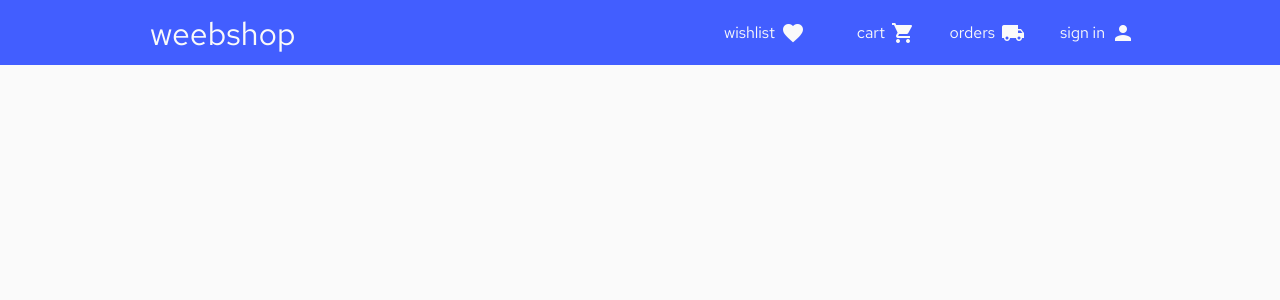
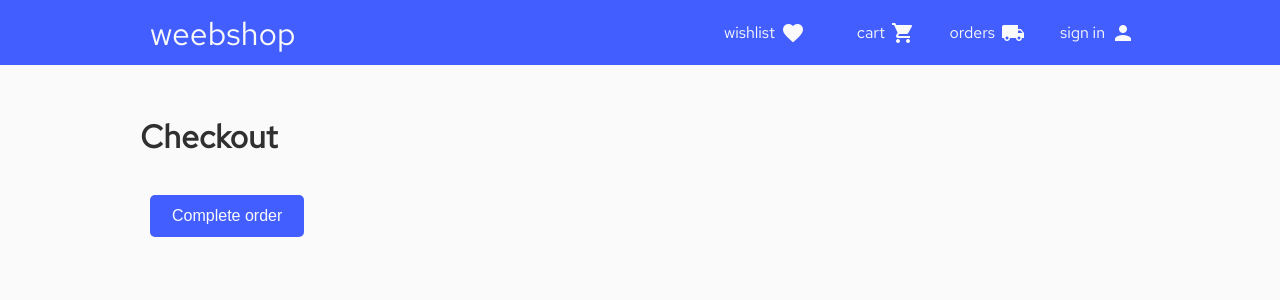
Before and after one commit to mr0x13f/iprwc-client, an Angular app: page /checkout in a window 1280 px wide. Before the commit this address led to /. Shown: the top 300 px of the page. Built offline with nearby package versions, Linux system fonts and the light colour scheme.

Commit message:
added checkout and order complete pages

```diff
--- a/src/app/cart/cart.component.html
+++ b/src/app/cart/cart.component.html
@@ -17,7 +17,6 @@
 <p *ngIf="error == CartError.UPDATE_FAIL" class="error">There was a problem updating the product in your cart. Please try again later.</p>
 <p *ngIf="error == CartError.REMOVE_FAIL" class="error">There was a problem removing the product from your cart. Please try again later.</p>
 <p *ngIf="error == CartError.CLEAR_FAIL" class="error">There was a problem clearing your cart. Please try again later.</p>
-<p *ngIf="error == CartError.CHECKOUT_FAIL" class="error">There was a problem checking out. Please try again later.</p>
 
-<button (click)="onCheckout()">Checkout</button>
+<button [routerLink]="['/checkout']">Checkout</button>
 <a (click)="onRemoveAll()">Remove all</a>
--- a/src/app/cart/cart.component.ts
+++ b/src/app/cart/cart.component.ts
@@ -5,14 +5,14 @@ import { CartService } from '../services/cart.service';
 import { Product } from '../models/product.model';
 import { ProductService } from '../services/product.service';
 import { DialogueService } from '../services/dialogue.service';
+import { Router } from '@angular/router';
 
 enum CartError {
     NONE,
     LOAD_FAIL,
     UPDATE_FAIL,
     REMOVE_FAIL,
-    CLEAR_FAIL,
-    CHECKOUT_FAIL
+    CLEAR_FAIL
 }
 
 @Component({
@@ -111,27 +111,14 @@ export class CartComponent implements OnInit {
             this.cartService.clearCart(
                 () => {
                     this.cartItems = [];
+                    this.totalPrice = 0;
                 }, error => {
                     this.error = CartError.CLEAR_FAIL;
                 });
 
-            this.totalPrice = 0;
 
         }, "Cancel")
 
     }
 
-    onCheckout() {
-
-        this.cartService.checkout(
-            () => {
-                this.cartItems = [];
-            }, error => {
-                this.error = CartError.CHECKOUT_FAIL;
-            });
-
-        this.totalPrice = 0;
-
-    }
-
 }
--- /dev/null
+++ b/src/app/checkout/checkout.component.html
@@ -0,0 +1,5 @@
+<h2>Checkout</h2>
+
+<button (click)="onCheckout()">Complete order</button>
+
+<p *ngIf="error == CheckoutError.CHECKOUT_FAIL" class="error">There was a problem completing your order. Please try again later.</p>
--- /dev/null
+++ b/src/app/checkout/checkout.component.ts
@@ -0,0 +1,39 @@
+import { Component, OnInit } from '@angular/core';
+import { CartService } from '../services/cart.service';
+import { Router } from '@angular/router';
+
+enum CheckoutError {
+    NONE,
+    CHECKOUT_FAIL
+}
+
+@Component({
+    selector: 'app-checkout',
+    templateUrl: './checkout.component.html',
+    styleUrls: ['./checkout.component.css']
+})
+export class CheckoutComponent implements OnInit {
+
+    error = CheckoutError.NONE;
+    CheckoutError: typeof CheckoutError = CheckoutError;
+
+    constructor(
+        private router:Router,
+        private cartService:CartService
+    ) { }
+
+    ngOnInit() {
+    }
+
+    onCheckout() {
+
+        this.cartService.checkout(
+            () => {
+                this.router.navigate(["/order-complete"]);
+            }, error => {
+                this.error = CheckoutError.CHECKOUT_FAIL;
+            });
+
+    }
+
+}
--- /dev/null
+++ b/src/app/order-complete/order-complete.component.html
@@ -0,0 +1 @@
+<h2>Order complete</h2>
--- /dev/null
+++ b/src/app/order-complete/order-complete.component.ts
@@ -0,0 +1,15 @@
+import { Component, OnInit } from '@angular/core';
+
+@Component({
+    selector: 'app-order-complete',
+    templateUrl: './order-complete.component.html',
+    styleUrls: ['./order-complete.component.css']
+})
+export class OrderCompleteComponent implements OnInit {
+
+    constructor() { }
+
+    ngOnInit() {
+    }
+
+}
```
Also changed, not shown: src/app/app.module.ts (+7 -1 lines), src/app/checkout/checkout.component.css (added), src/app/order-complete/order-complete.component.css (added).
